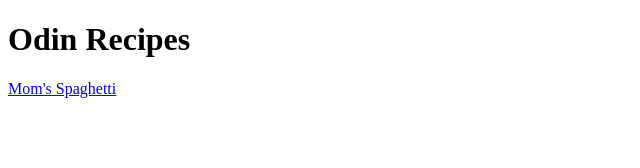
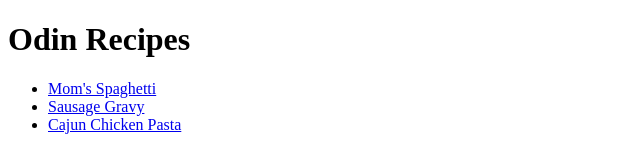
Before and after one commit to Mythling/odin-recipes, a plain HTML site: page index.html in a window 1280 px wide. Shown: the whole page, without its empty margins (0-640 px from the left). Drawn offline with Linux system fonts and the light colour scheme.

Commit message:
Add links to other recipe pages

```diff
--- a/index.html
+++ b/index.html
@@ -8,6 +8,11 @@
 </head>
 <body>
     <h1>Odin Recipes</h1>
-    <a href="../odin-recipes/recipes/spaghetti.html">Mom's Spaghetti</a>
+      <ul>
+          <li><a href="../odin-recipes/recipes/spaghetti.html">Mom's Spaghetti</a></li>
+          <li><a href="../odin-recipes/recipes/sausagegravy.html">Sausage Gravy</a></li>
+          <li><a href="../odin-recipes/recipes/cajunchickenpasta.html">Cajun Chicken Pasta</a></li>
+      </ul>
+
 </body>
 </html>
```
